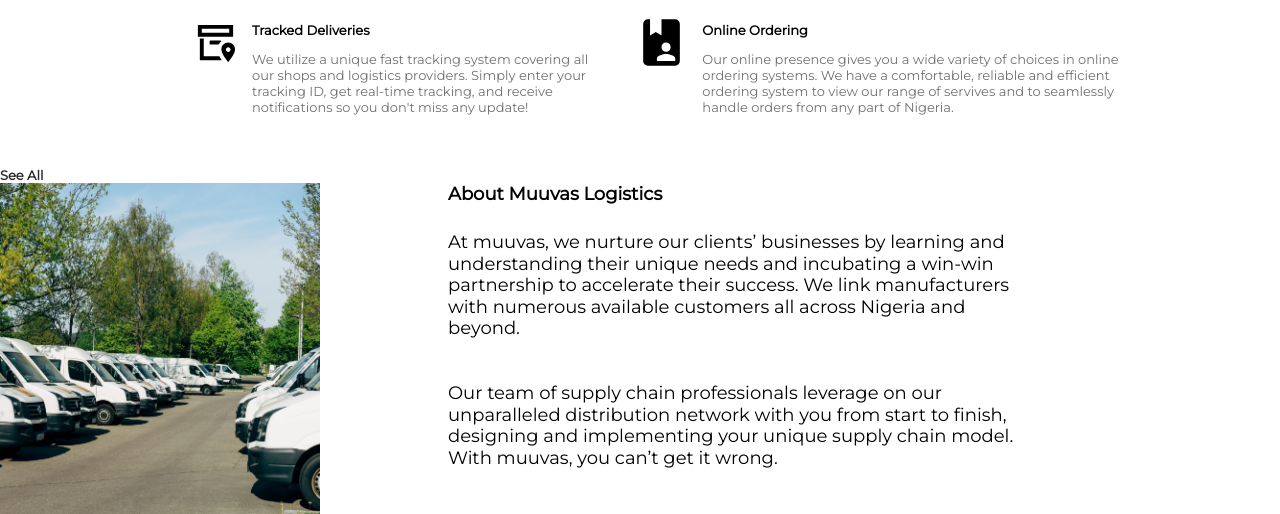
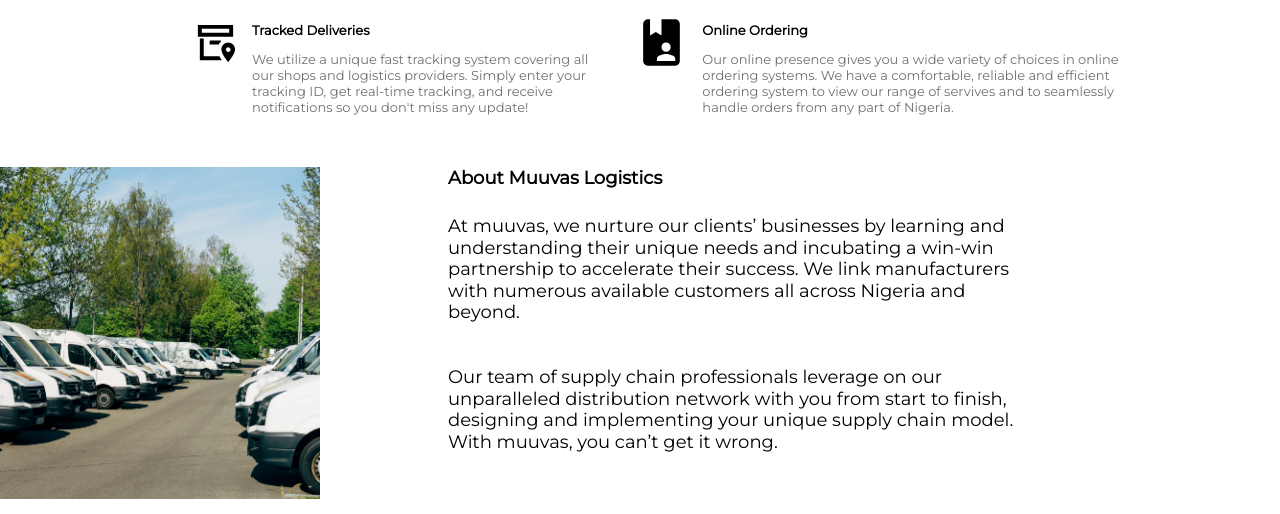
Before and after one commit to taeillo/draft, a Flask app: page / in a window 1280 px wide. Shown: the part 920-1434 px from the top of the page. Run offline with Flask 2, Linux system fonts and the light colour scheme.

Commit message:
Update index.html

```diff
--- a/templates/index.html
+++ b/templates/index.html
@@ -120,7 +120,7 @@
         </div>
     </div>
 
-    <a href="/services"><div class="service-btn">See All</div></a>
+    <!--a href="/services"><div class="service-btn">See All</div></a-->
 
 </div>
 
```
